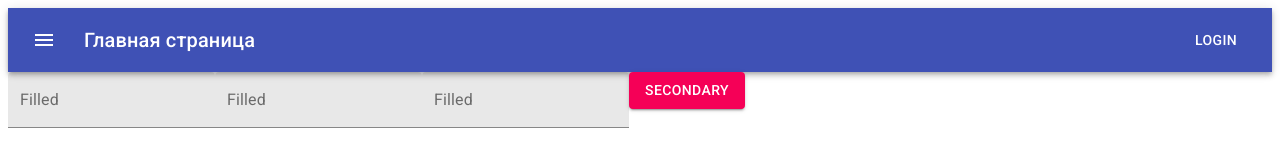
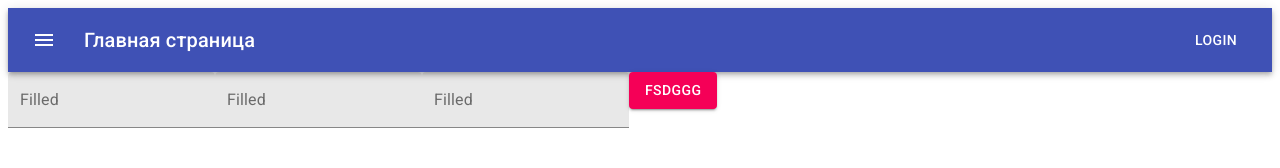
Before and after one commit to dante9990/profsoft_project, a React (Create React App) app: page /login in a window 1280 px wide. Shown: the top 168 px of the page. Built offline with nearby package versions, Linux system fonts and the light colour scheme.

Commit message:
Initial commit

```diff
--- a/src/Components/LoginComponent/index.tsx
+++ b/src/Components/LoginComponent/index.tsx
@@ -27,7 +27,7 @@ export const LoginComponent = () => {
       <TextField id="filled-basic" label="Filled" variant="filled" />
       <TextField id="filled-basic" label="Filled" variant="filled" />
       <Button variant="contained" color="secondary">
-        Secondary
+        fsdggg
       </Button>
     </>
   );
```
